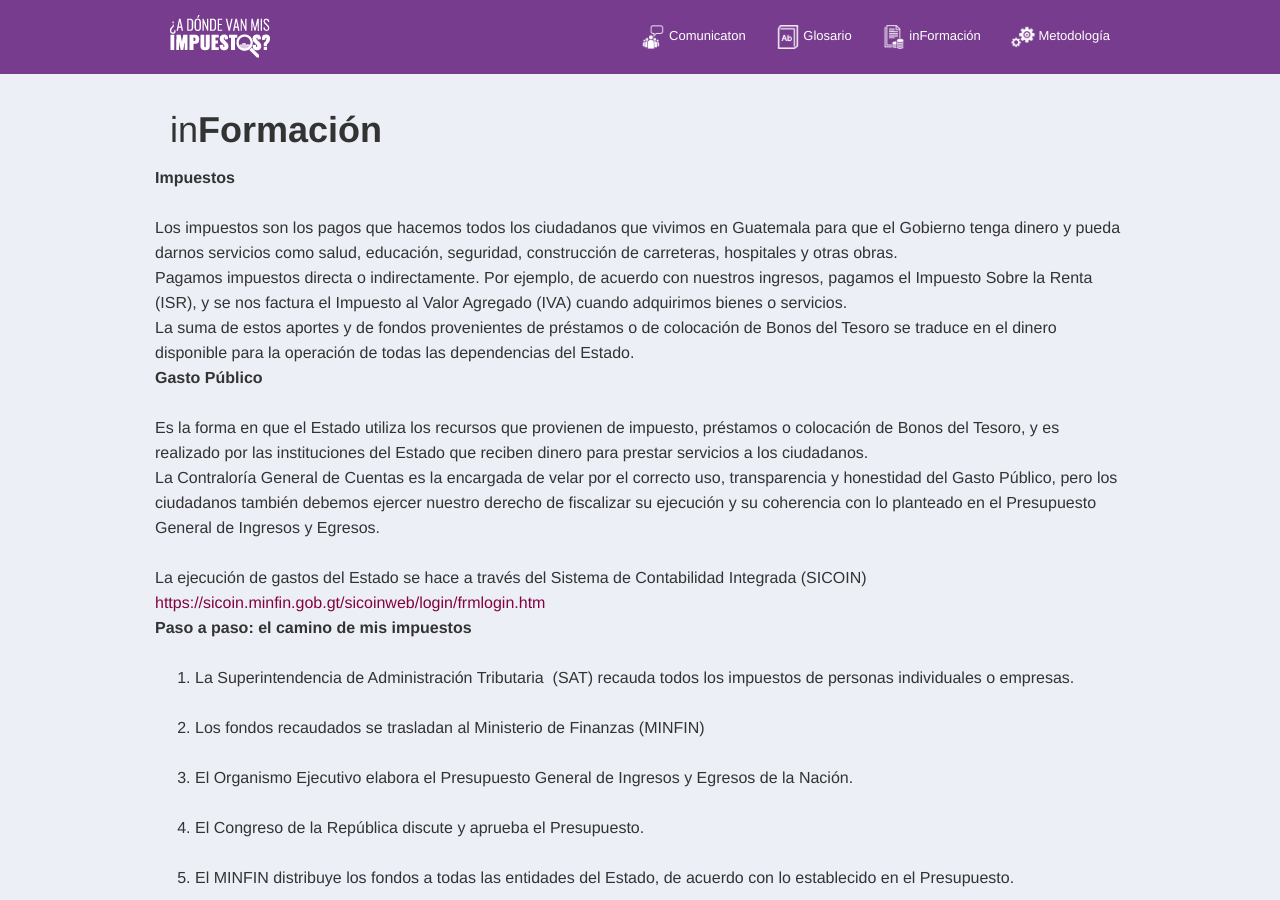
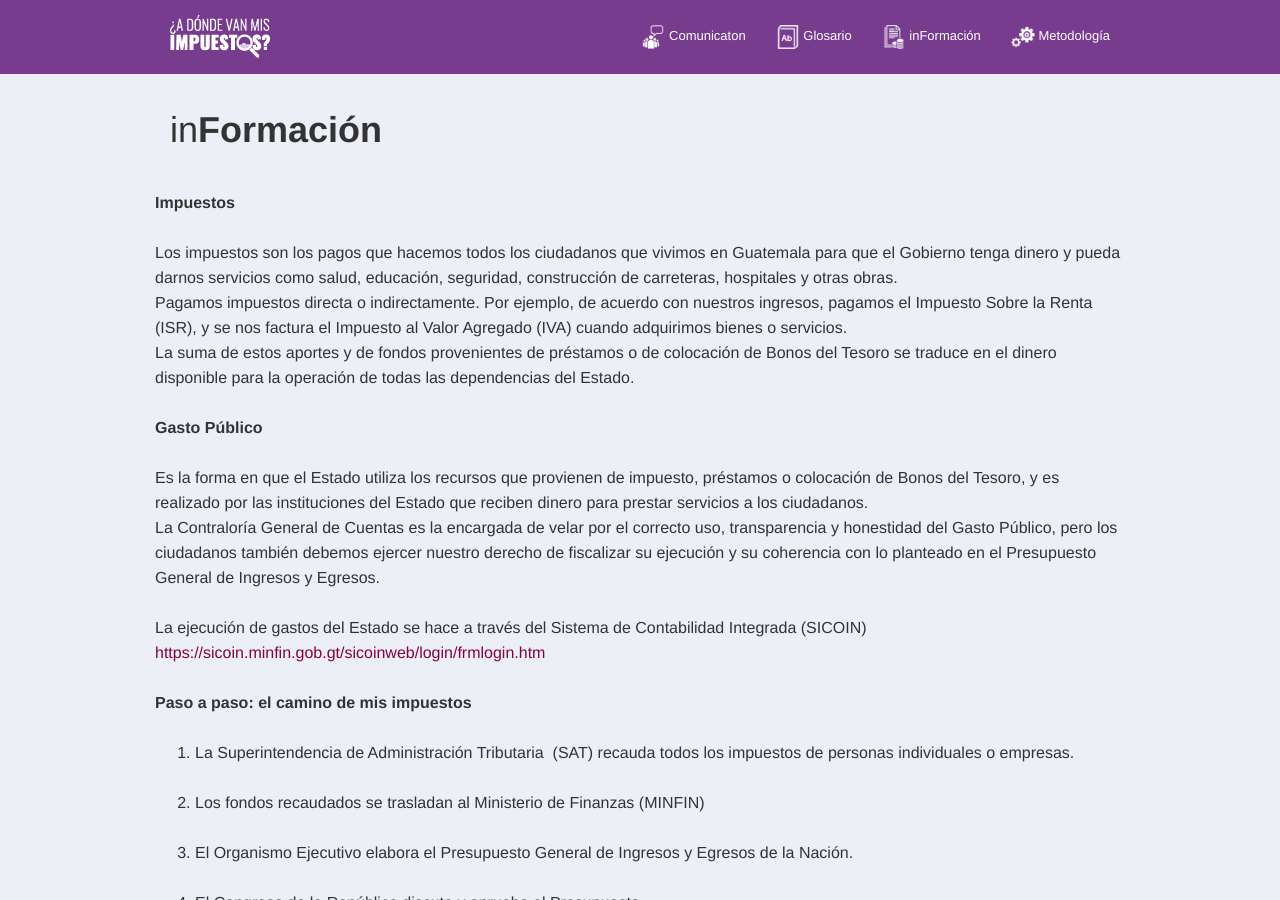
Before and after one commit to jherreragt/MiGuatemala.org, a Jekyll site: the page built from inFormacion.html, in a window 1280 px wide and 900 px high. Built offline with Jekyll 4.4.1, drawn with Linux system fonts in a browser that asks for light colours; nearby versions of some CDN libraries; some web fonts are replaced.

Commit message:
Update inFormacion.html

```diff
--- a/inFormacion.html
+++ b/inFormacion.html
@@ -5,14 +5,14 @@
 <h1 class="page-title"><br>in<b>Formación<b></h1>
 <div class="row spaced">
 
-<b>Impuestos</b><br>
+<br><b>Impuestos</b><br>
 
       <br><span style="font-weight: 400;">Los impuestos son los pagos que hacemos todos los ciudadanos que vivimos en Guatemala para que el Gobierno tenga dinero y pueda darnos servicios como salud, educación, seguridad, construcción de carreteras, hospitales y otras obras. </span>
 
       <br><span style="font-weight: 400;">Pagamos impuestos directa o indirectamente. Por ejemplo, de acuerdo con nuestros ingresos, pagamos el Impuesto Sobre la Renta (ISR), y se nos factura el Impuesto al Valor Agregado (IVA) cuando adquirimos bienes o servicios. </span>
 
       <br><span style="font-weight: 400;">La suma de estos aportes y de fondos provenientes de préstamos o de colocación de Bonos del Tesoro se traduce en el dinero disponible para la operación de todas las dependencias del Estado. </span>
-
+      <br>
       <br><b>Gasto Público</b><br>
 
       <br><span style="font-weight: 400;">Es la forma en que el Estado utiliza los recursos que provienen de impuesto, préstamos o colocación de Bonos del Tesoro, y es realizado por las instituciones del Estado que reciben dinero para prestar servicios a los ciudadanos. </span>
@@ -22,7 +22,7 @@
       <br><br><span style="font-weight: 400;">La ejecución de gastos del Estado se hace a través del Sistema de Contabilidad Integrada (SICOIN) </span><a href="https://sicoin.minfin.gob.gt/sicoinweb/login/frmlogin.htm"><span style="font-weight: 400;">https://sicoin.minfin.gob.gt/sicoinweb/login/frmlogin.htm</span></a>
 
       &nbsp;
-      <br>
+      <br><br>
       <b>Paso a paso: el camino de mis impuestos</b><br>
       <ol>
       	<br><li style="font-weight: 400;"><span style="font-weight: 400;">La Superintendencia de Administración Tributaria  (SAT) recauda todos los impuestos de personas individuales o empresas.</span></li>
@@ -83,3 +83,16 @@
       <span style="font-weight: 400;">En caso de duda, puedes comunicarte con nosotros a </span><a href="mailto:info@redciudadana.org.gt"><span style="font-weight: 400;">info@redciudadana.org.gt</span></a><br>
 
 </dl>
+<div class="container">
+  <div class="row spaced">
+    <div class="col-md-6">
+      <a href="y-mis-impuestos.html">
+        <img src="img/Cuadro1.gif" alt="¿A dónde van mis impuestos?" class="img-responsive">
+      </a>
+    </div>
+    <div class="col-md-6">
+      <a href="http://arma.adondevanmisimpuestos.gt/">
+        <img src="img/Cuadro2.gif" alt="Arma tu Presupuesto" class="img-responsive"/>
+      </a>
+    </div>
+  </div>
```
